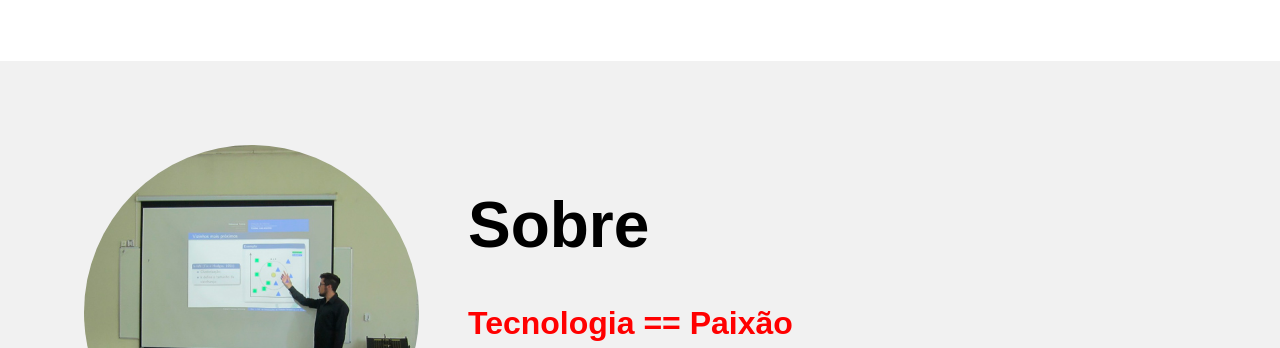
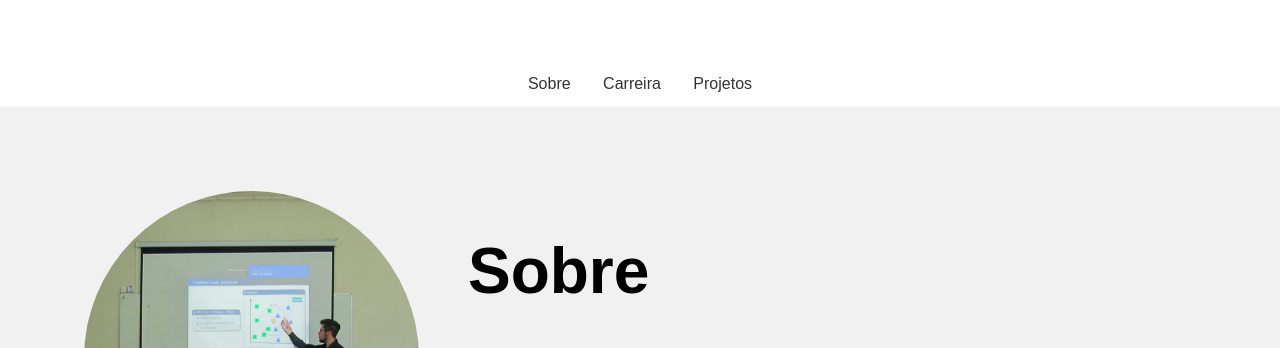
Before and after one commit to rafaelhks/rafaelhks.github.io, a plain HTML site: page index.html in a window 1280 px wide. Shown: the part 442-790 px from the top of the page. Drawn offline with Linux system fonts and the light colour scheme.

Commit message:
Added  with sticky function

```diff
--- a/index.html
+++ b/index.html
@@ -28,8 +28,14 @@
         </div>
     </div>
 
+    <div id="navbar">
+        <a href="#about">Sobre</a>
+        <a href="#career">Carreira</a>
+        <a href="#projects">Projetos</a>
+    </div>
+
     <!-- Sobre -->
-    <div class="container" style="background-color:#f1f1f1">
+    <div class="container" style="background-color:#f1f1f1" id="about">
         <div class="row">
             <div class="col-4">
                 <img src="resources/img/about.jpg" alt="About image" width="335" height="471"
@@ -65,7 +71,7 @@
     </div>
 
     <!-- Carreira -->
-    <div class="container">
+    <div class="container" id="career">
         <h1 class="container-title xlarge-font"><b>Carreira</b></h1>
         <div class="row">
             <div class="col-8">
@@ -94,7 +100,7 @@
     </div>
 
     <!-- Projetos -->
-    <div class="container" style="background-color:#f1f1f1">
+    <div class="container" style="background-color:#f1f1f1" id="projects">
         <h1 class="container-title xlarge-font"><b>Projetos</b></h1>
         <div class="row">
             <div class="col-4">
--- a/resources/css/styles.css
+++ b/resources/css/styles.css
@@ -125,6 +125,39 @@ footer{
     color:dimgray;
 }
 
+#navbar {
+    overflow: hidden;
+    background-color: #fff;
+    text-align: center;
+}
+
+#navbar a {
+    /* float: left; */
+    /* display: block; */
+    display: inline-block;
+    color: #333;
+    text-align: center;
+    padding: 14px;
+    text-decoration: none;
+}
+
+#navbar a:hover{
+    font-weight: bold;
+    cursor: pointer;
+}
+
+.sticky {
+    position: fixed;
+    top: 0;
+    width: 100%;
+    box-shadow: 0 0px 4px -1px #555;
+}
+
+
+.sticky + .container {
+    padding-top: 60px;
+}
+
 @media screen and (max-width: 1000px) {
     [class^="col-"] {
         width: 100%;
--- a/resources/js/scripts.js
+++ b/resources/js/scripts.js
@@ -1,3 +1,8 @@
+window.onscroll = function() {stickNavbar()};
+
+var navbar = document.getElementById("navbar");
+var sticky = navbar.offsetTop;
+
 function toast(message, time) {
     var toast = document.createElement('div');
     toast.id = 'toast';
@@ -33,3 +38,11 @@ function callMail(){
         toast("Erro: "+error.message);
     }
 }
+
+function stickNavbar() {
+  if (window.pageYOffset >= sticky) {
+    navbar.classList.add("sticky")
+  } else {
+    navbar.classList.remove("sticky");
+  }
+}
```
